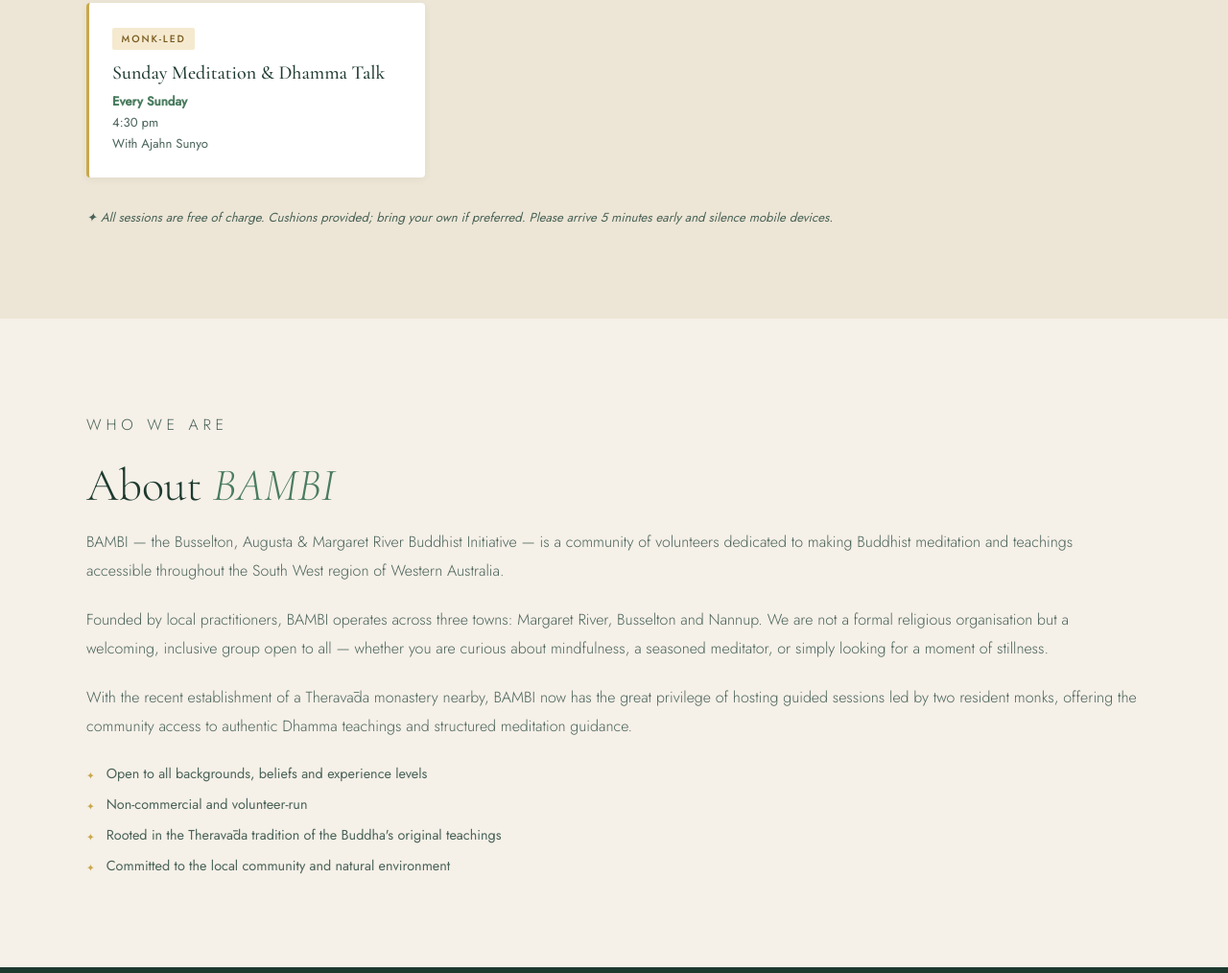
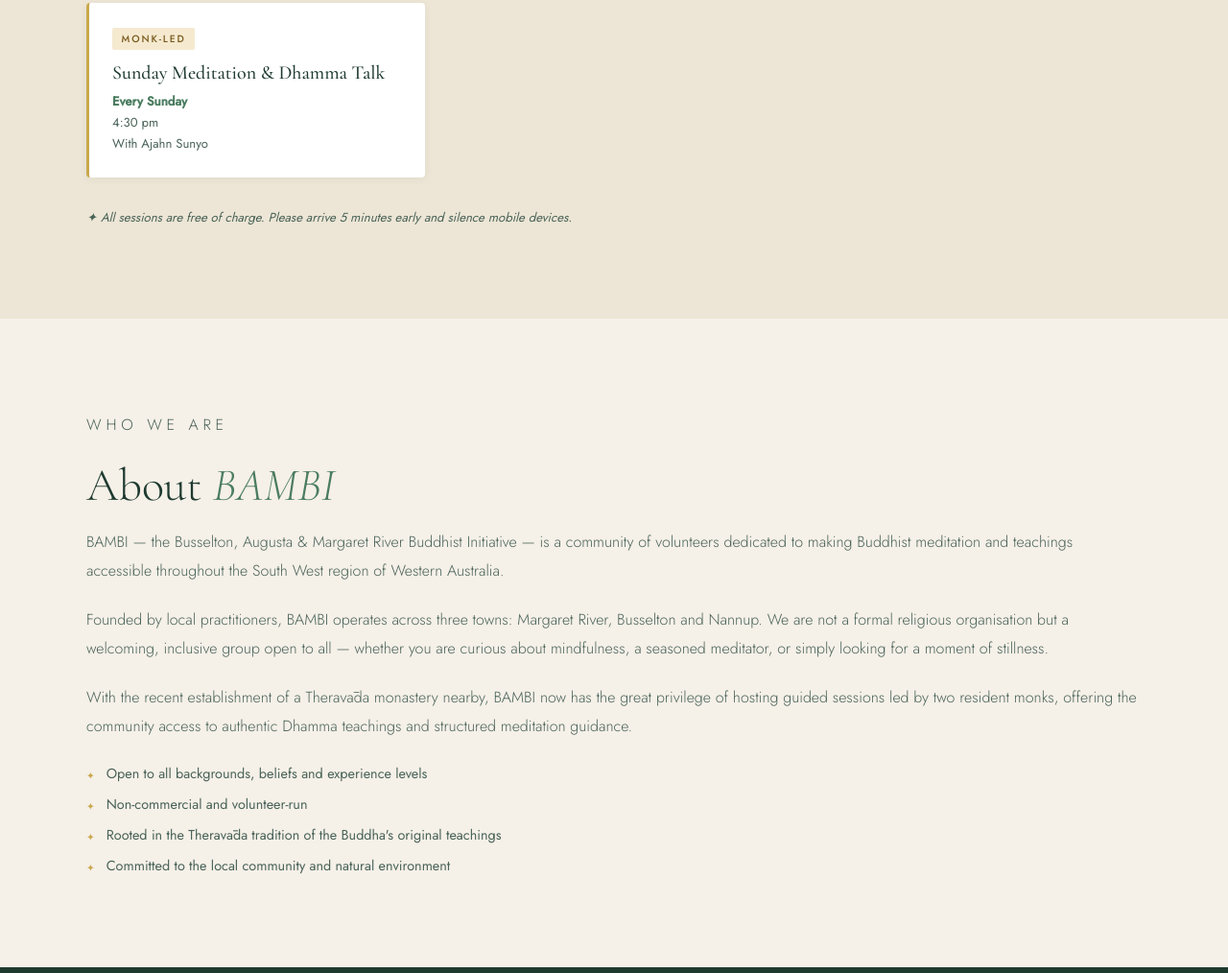
Before and after one commit to bambimeditation/BAMBI, a plain HTML site: page index.html in a window 1280 px wide. Shown: the part 1161-2175 px from the top of the page at 96% size. Drawn offline with nearby package versions, Linux system fonts and the light colour scheme.

Commit message:
Add files via upload

```diff
--- a/index.html
+++ b/index.html
@@ -497,8 +497,7 @@
     </div>
 
     <p style="margin-top:2rem; font-size:0.82rem; color:var(--light-text); font-style:italic;">
-      ✦ All sessions are free of charge. Cushions provided; bring your own if preferred.
-      Please arrive 5 minutes early and silence mobile devices.
+      ✦ All sessions are free of charge. Please arrive 5 minutes early and silence mobile devices.
     </p>
   </div>
 </section>
```
